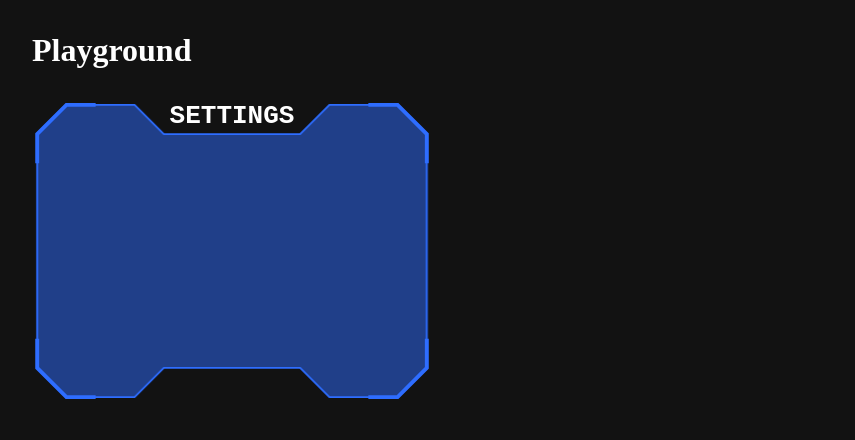
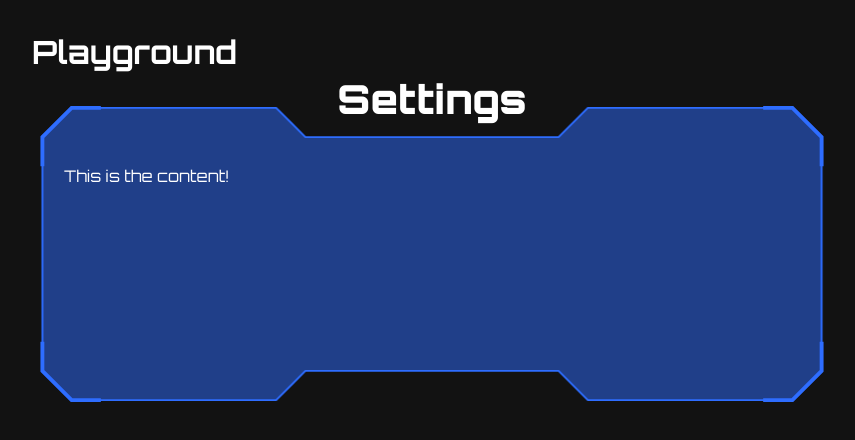
Before and after one commit to CodectiveOrg/snake-frontend, a React (Vite) app: page /playground in a window 1280 px wide. Shown: the top 440 px of the page, without its empty margins (0-855 px from the left). Built offline with nearby package versions, Linux system fonts and the light colour scheme; a web font is replaced by a local one.

Commit message:
[ADD] title width

```diff
--- a/src/components/input/input.module.css
+++ b/src/components/input/input.module.css
@@ -21,7 +21,6 @@
       0.25rem 50%
     );
 
-    font-family: Orbitron, sans-serif;
     font-size: 1.5rem;
 
     &:focus {
--- a/src/components/modal/components/modal-frame/modal-frame.component.tsx
+++ b/src/components/modal/components/modal-frame/modal-frame.component.tsx
@@ -9,11 +9,11 @@ import { useResizeObserver } from "@/hooks/use-resize-observer.ts";
 import styles from "./modal-frame.module.css";
 
 type Props = SVGProps<SVGSVGElement> & {
-  contentWidth: number;
+  titleWidth: number;
 };
 
 export default function ModalFrameComponent({
-  contentWidth,
+  titleWidth,
   className,
   ...props
 }: Props): ReactNode {
@@ -21,8 +21,10 @@ export default function ModalFrameComponent({
 
   const offset = Size.MODAL_OFFSET;
   const strokeWidth = Size.MODAL_CORNER_WIDTH;
-  const remainWidth =
-    (width - Math.max(Size.MODAL_MIN_CONTENT_WIDTH, contentWidth)) / 2;
+  const titlePadding = Size.MODAL_TITLE_PADDING;
+
+  titleWidth = Math.max(Size.MODAL_MIN_CONTENT_WIDTH, titleWidth);
+  const remainWidth = (width - titleWidth) / 2 - titlePadding;
 
   return (
     <svg
--- a/src/components/modal/modal.component.tsx
+++ b/src/components/modal/modal.component.tsx
@@ -1,21 +1,38 @@
-import type { ReactNode } from "react";
+import type { CSSProperties, PropsWithChildren, ReactNode } from "react";
+
+import clsx from "clsx";
 
 import ModalFrameComponent from "@/components/modal/components/modal-frame/modal-frame.component.tsx";
 
+import { Size } from "@/configs/size.config.ts";
+
+import { useResizeObserver } from "@/hooks/use-resize-observer.ts";
+
 import styles from "./modal.module.css";
 
-export default function ModalComponent(): ReactNode {
+type Props = PropsWithChildren<{
+  title: string;
+  className?: string;
+}>;
+
+export default function ModalComponent({
+  title,
+  className,
+  children,
+}: Props): ReactNode {
+  const { ref: titleRef, width: titleWidth } =
+    useResizeObserver<HTMLDivElement>();
+
   return (
-    <div className={styles.modal}>
-      <ModalFrameComponent
-        className={styles.frame}
-        width={200}
-        height={100}
-        contentWidth={60}
-      />
-      <div className={styles.content}>
-        <h1>SETTINGS</h1>
+    <div
+      className={clsx(styles.modal, className)}
+      style={{ "--offset": Size.MODAL_OFFSET } as CSSProperties}
+    >
+      <ModalFrameComponent className={styles.frame} titleWidth={titleWidth} />
+      <div ref={titleRef} className={styles.title}>
+        {title}
       </div>
+      <div className={styles.content}>{children}</div>
     </div>
   );
 }
--- a/src/components/modal/modal.module.css
+++ b/src/components/modal/modal.module.css
@@ -1,7 +1,13 @@
 .modal {
+  --offset: 0;
+  --row-height: calc(var(--offset, 0) * 1px);
+
   position: relative;
 
-  width: 400px;
+  display: grid;
+  grid-template-rows: var(--row-height) 1fr var(--row-height);
+
+  width: 800px;
   height: 300px;
 
   .frame {
@@ -13,14 +19,18 @@
     height: 100%;
   }
 
+  .title {
+    justify-self: center;
+
+    inline-size: fit-content;
+
+    translate: 0 -100%;
+
+    font-size: 2.5rem;
+    font-weight: 900;
+  }
+
   .content {
-    color: hsl(0deg 0% 100%);
-
-    display: flex;
-    flex-direction: column;
-    align-items: center;
-    justify-content: center;
-
-    font-family: monospace;
+    padding: 2rem;
   }
 }
--- a/src/configs/size.config.ts
+++ b/src/configs/size.config.ts
@@ -2,4 +2,5 @@ export const Size = {
   MODAL_OFFSET: 30,
   MODAL_CORNER_WIDTH: 4,
   MODAL_MIN_CONTENT_WIDTH: 200,
+  MODAL_TITLE_PADDING: 60,
 };
--- a/src/index.css
+++ b/src/index.css
@@ -10,8 +10,9 @@
 html {
   color-scheme: dark;
   caret-color: var(--color-primary);
+  accent-color: var(--color-primary);
 
-  accent-color: var(--color-primary);
+  font-family: Orbitron, sans-serif;
 }
 
 body {
--- a/src/pages/playground/playground.page.tsx
+++ b/src/pages/playground/playground.page.tsx
@@ -9,7 +9,9 @@ export default function PlaygroundPage(): ReactNode {
     <div className={styles.playground}>
       <h1>Playground</h1>
       <main>
-        <ModalComponent />
+        <ModalComponent title="Settings">
+          <p>This is the content!</p>
+        </ModalComponent>
       </main>
     </div>
   );
```
Also changed, not shown: stylelint.config.js (+6 -1 lines).
